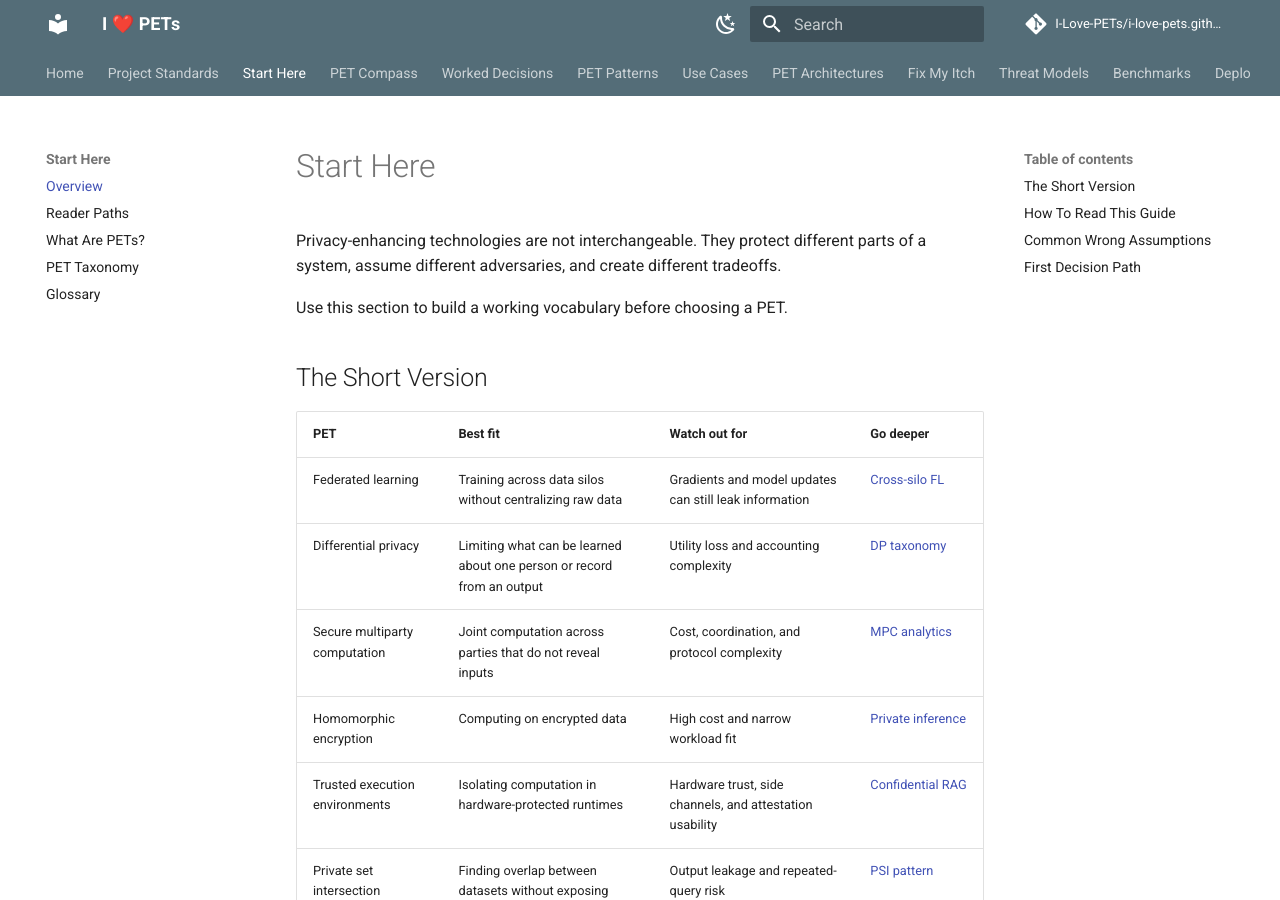
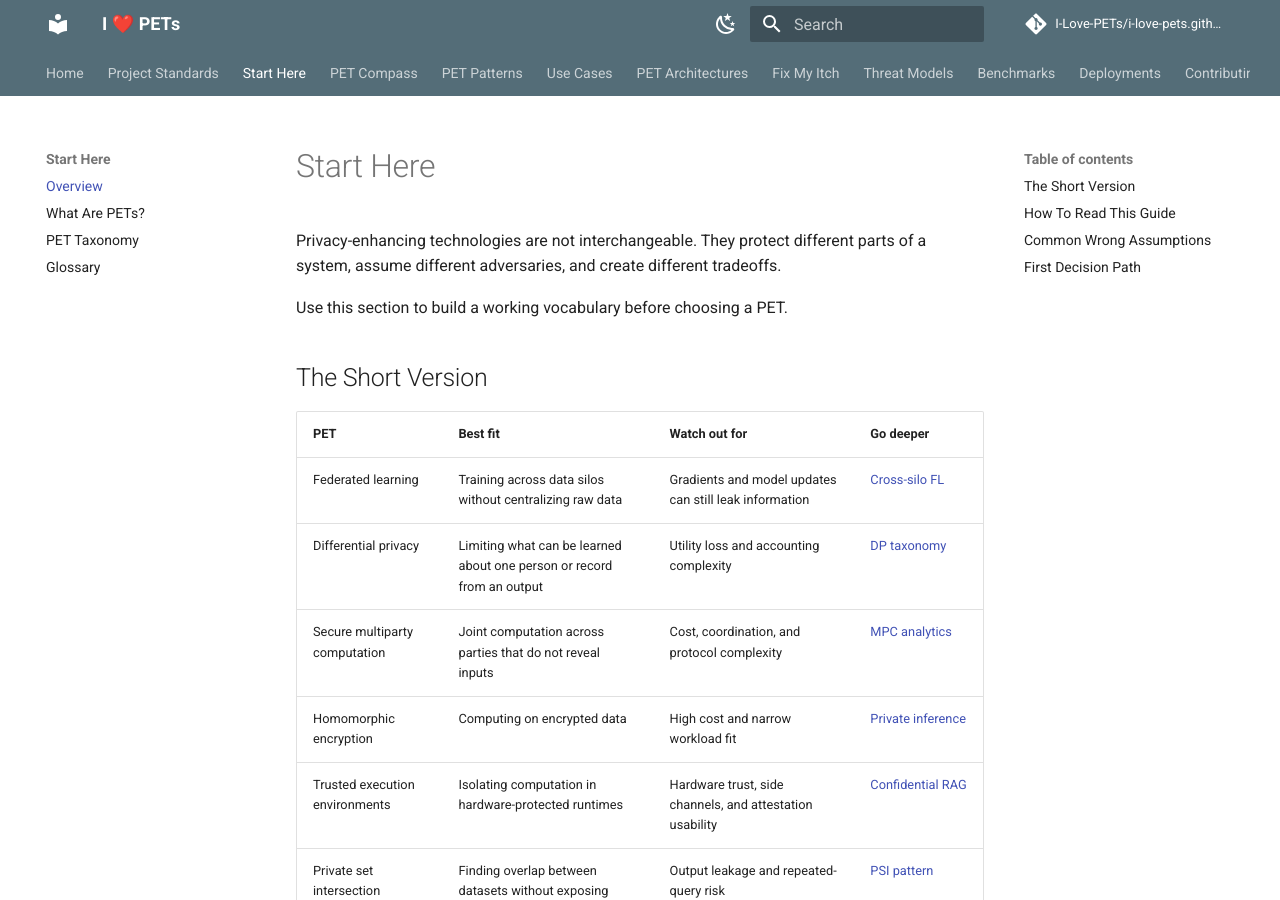
Before and after one commit to I-Love-PETs/i-love-pets.github.io, an MkDocs documentation site: the page built from docs/start-here/index.md, in a window 1280 px wide and 900 px high. Built offline with MkDocs 1.6.1 and Material for MkDocs 9.7.7, drawn with Linux system fonts in a browser that asks for light colours; comment, search, counter and statistics services are not loaded; some of the changed lines change nothing that is shown.

Commit message:
merge: re-resolve nav against merge-base (block only)

```diff
--- a/mkdocs.yml
+++ b/mkdocs.yml
@@ -67,7 +67,6 @@ nav:
       - v0.4 Release Notes: project-standards/v0.4-release-notes.md
   - Start Here:
       - Overview: start-here/index.md
-      - Reader Paths: start-here/reader-paths.md
       - What Are PETs?: start-here/what-are-pets.md
       - PET Taxonomy: start-here/pet-taxonomy.md
       - Glossary: start-here/glossary.md
@@ -78,14 +77,6 @@ nav:
       - By Threat Model: pet-compass/by-threat-model.md
       - By ML Task: pet-compass/by-ml-task.md
       - Decision Tree: pet-compass/decision-tree.md
-  - Worked Decisions:
-      - Overview: worked-decisions/index.md
-      - Hospital Model Training: worked-decisions/hospital-model-training.md
-      - Cross-Bank Fraud Detection: worked-decisions/cross-bank-fraud-detection.md
-      - Private RAG For Enterprise Docs: worked-decisions/private-rag-enterprise-docs.md
-      - Synthetic Dataset Release: worked-decisions/synthetic-dataset-release.md
-      - Private Model Inference: worked-decisions/private-model-inference.md
-      - Public-Sector Statistics Release: worked-decisions/public-sector-statistics-release.md
   - PET Patterns:
       - Overview: pet-patterns/index.md
       - Federated Analytics: pet-patterns/federated-analytics.md
@@ -134,7 +125,6 @@ nav:
   - Benchmarks:
       - Overview: benchmarks/index.md
       - Scorecards: benchmarks/scorecards.md
-      - Example Runs: benchmarks/example-runs.md
       - Privacy: benchmarks/privacy.md
       - Utility: benchmarks/utility.md
       - Cost: benchmarks/cost.md
```
